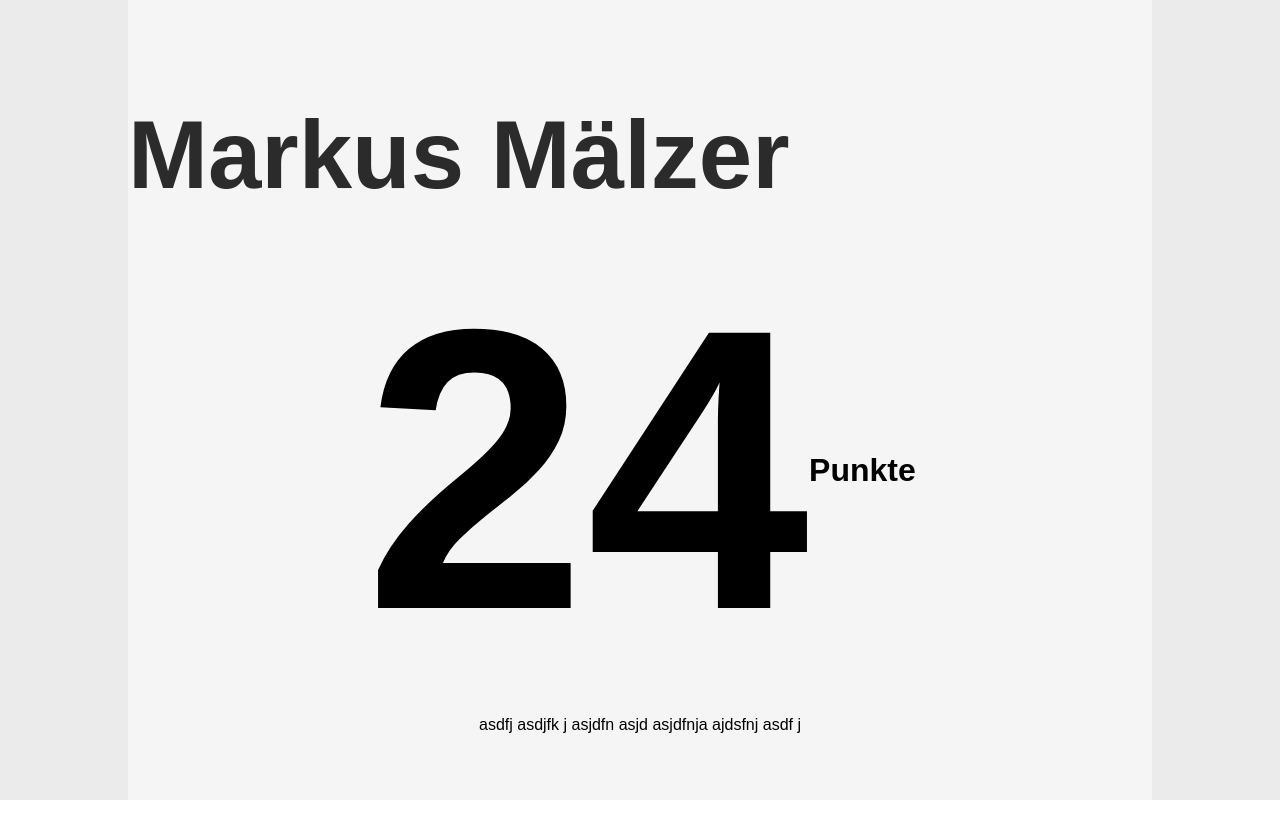
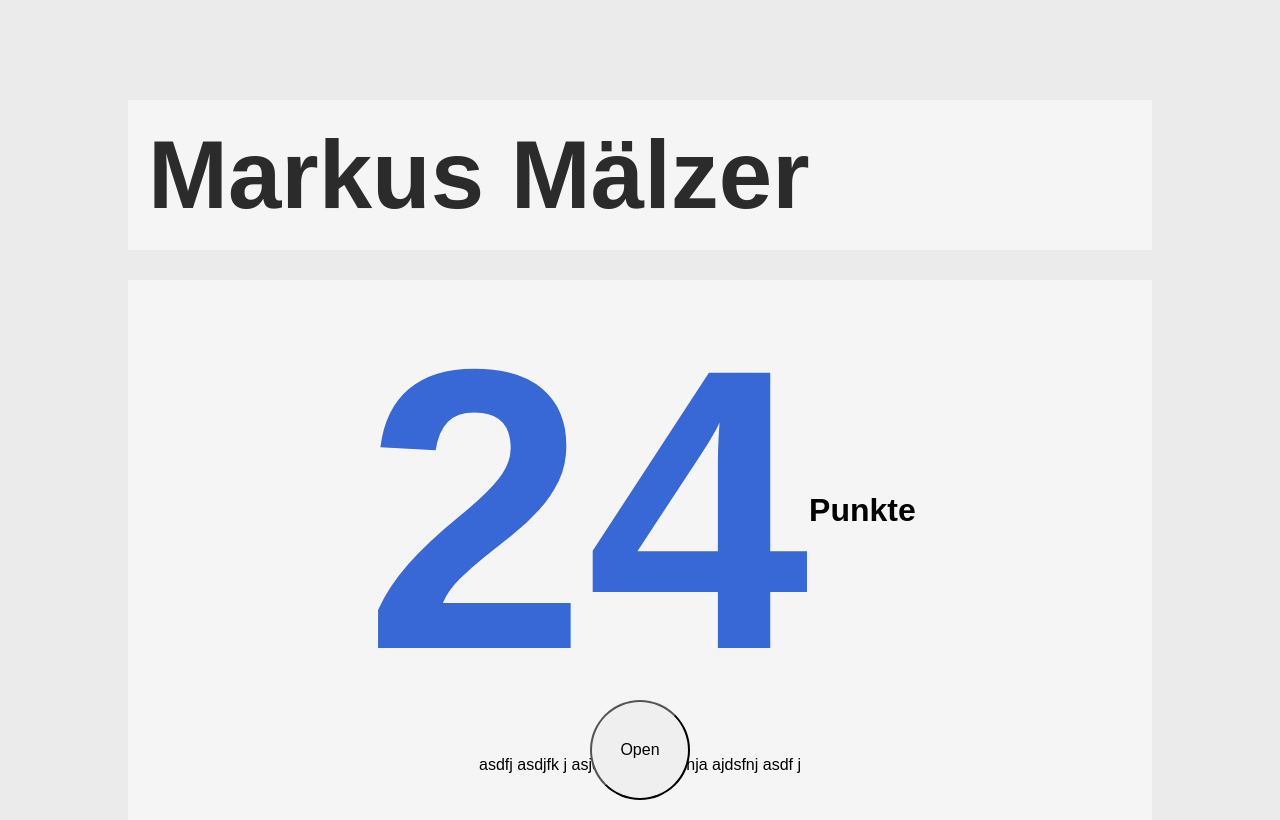
Before and after one commit to bfi-kaernten-gmbh/bfi-punkteverteiler, a React (Create React App) app in the folder client/: page /user/1 in a window 1280 px wide. Built offline with nearby package versions, Linux system fonts and the light colour scheme.

Commit message:
refactoring components for style + toggle function for pointLog

```diff
--- a/client/src/components/user/index.js
+++ b/client/src/components/user/index.js
@@ -1,32 +1,77 @@
 import React, { Component } from 'react';
 import { connect } from 'react-redux';
 import {  fetchUser } from '../../actions';
+import _ from 'lodash';
 
 class UserView extends Component {
+  state = {
+    toggleLog: false
+  }
+
   componentDidMount() {
     const { id } = this.props.match.params;
     this.props.fetchUser(id);
   }
 
+  handleOnClick = () => {
+    this.setState({toggleLog: !this.state.toggleLog})
+  }
+
+  handleLogList = () => {
+    return _.map(this.props.user.pointLog, pointLog => {
+      return (
+        <div className="" key={pointLog.id}>
+          <p>{pointLog.points} Punkte</p>
+          <p>{pointLog.text}</p>
+        </div>
+      );
+    })
+  }
+
+  renderLog = () => {
+    const { user } = this.props;
+
+    if (!this.state.toggleLog === true) {
+      return (
+        <div className="flex">
+          <button className="fixed rounded" onClick={this.handleOnClick}>
+            Open
+          </button>
+        </div>
+      );
+    }
+    if (!this.state.toggleLog === false) {
+      return (
+        <div className="flex">
+          <button className="fixed rounded" onClick={this.handleOnClick}>
+            close
+          </button>
+          <div>
+            {this.handleLogList()}
+          </div>
+        </div>
+      );
+    }
+  }
+
+
   render() {
     const { user } = this.props;
-    console.log(this.props.user);
-
-    if(!user) {
-      return <div>Loading...</div>
-    }
 
     return (
       <div className="fullScreenSection">
         <div className="positioningContainer">
-          <h1>{user.name}</h1>
+          <h1>{user.firstName + ' ' + user.lastName}</h1>
           <div className="wrap">
-            <h2>{user.points}</h2>
+            <h2>{user.totalPoints}</h2>
             <h3>Punkte</h3>
-            <p className="center" >asdfj asdjfk j asjdfn asjd asjdfnja ajdsfnj asdf j</p>
+            <p className="center" >
+              asdfj asdjfk j asjdfn asjd asjdfnja ajdsfnj asdf j
+            </p>
           </div>
+            {this.renderLog()}
+        </div>
 
-        </div>
 
       </div>
     );
--- a/client/src/index.min.css
+++ b/client/src/index.min.css
@@ -1 +1 @@
-body{margin:0;padding:0;font-family:sans-serif}h1,h2,h3,h4,h5,h6{padding:0;margin:0}h1{font-size:72pt;margin-top:100px;margin-bottom:30px;color:#2b2b2b}div .wrap{width:100%;display:flex;flex-wrap:wrap;justify-content:center;align-items:center}div .wrap h2{font-size:300pt;text-align:center}div .wrap h3{font-size:24pt}p.center{width:100%;text-align:center}div.fullScreenSection{display:flex;justify-content:center;width:100%;height:100vh;overflow:hidden;background-color:#ebebeb}div.positioningContainer{max-width:1200px;min-width:300px;width:80%;background-color:#f5f5f5}
+body{margin:0;padding:0;font-family:sans-serif}h1,h2,h3,h4,h5,h6{padding:0;margin:0}h1{font-size:72pt;margin-top:100px;margin-bottom:30px;color:#2b2b2b;box-sizing:border-box;padding:20px 20px 20px 20px;background-color:#f5f5f5}div .wrap{width:100%;display:flex;flex-wrap:wrap;justify-content:center;align-items:center;background-color:#f5f5f5;padding-bottom:30px}div .wrap h2{color:#3867d6;font-size:300pt;text-align:center}div .wrap h3{font-size:24pt}p{font-size:12pt}p.center{width:100%;text-align:center}div.fullScreenSection{display:flex;justify-content:center;width:100%;min-height:100vh;height:auto;background-color:#ebebeb}div.positioningContainer{max-width:1200px;min-width:300px;width:80%;height:auto}div.flex{max-width:1200px;min-width:300px;position:absolute;width:80%;height:auto;display:flex;justify-content:center}button{width:100px;height:100px;font-size:12pt}button.fixed{display:block;position:fixed;bottom:0}button.rounded{border-radius:50px}
--- a/client/src/index.scss
+++ b/client/src/index.scss
@@ -16,6 +16,9 @@
   margin-top: 100px;
   margin-bottom: 30px;
   color: #2b2b2b;
+  box-sizing: border-box;
+  padding: 20px 20px 20px 20px;
+  background-color: #f5f5f5;
 }
 
 div .wrap {
@@ -24,7 +27,10 @@
   flex-wrap: wrap;
   justify-content: center;
   align-items: center;
+  background-color: #f5f5f5;
+  padding-bottom: 30px;
   & h2 {
+    color: #3867d6;
     font-size: 300pt;
     text-align: center;
   }
@@ -34,6 +40,7 @@
 }
 
 p {
+  font-size: 12pt;
   &.center {
     width: 100%;
     text-align: center;
@@ -47,8 +54,8 @@
   display: flex;
   justify-content: center;
   width: 100%;
-  height: 100vh;
-  overflow: hidden;
+  min-height: 100vh;
+  height: auto;
   background-color: #ebebeb;
 }
 
@@ -56,5 +63,33 @@
   max-width: 1200px;
   min-width: 300px;
   width: 80%;
-  background-color: #f5f5f5;
+  height: auto;
 }
+
+div.flex {
+  max-width: 1200px;
+  min-width: 300px;
+  position: absolute;
+  width: 80%;
+  height: auto;
+  display: flex;
+  justify-content: center;
+}
+
+/* Button Style */
+
+button {
+  width: 100px;
+  height: 100px;
+  font-size: 12pt;
+
+  &.fixed {
+    display: block;
+    position: fixed;
+    bottom: 0;
+  }
+
+  &.rounded {
+    border-radius: 50px;
+  }
+}
--- a/client/src/reducers/reducer-user.js
+++ b/client/src/reducers/reducer-user.js
@@ -3,14 +3,15 @@
 const initialState = {
   1: {
     id: 1,
-    username: 'maceeee',
-    name: 'Markus Mälzer',
+    username: 'mar.zer',
+    firstName: 'Markus',
+    lastName: 'Mälzer',
     email: 'react@redux.git',
-    points: '24',
-    punkteLog: {
+    totalPoints: 24,
+    pointLog: {
       1: {
         id: 1,
-        punkte: '2',
+        points: '2',
         text: 'just for chillin'
       }
     }
@@ -20,16 +21,16 @@
     username: 'Wenge',
     name: 'Dominik Wenghofer',
     email: 'react@gitignore.redux',
-    points: '0',
-    punkteLog: {
+    points: 20,
+    pointLog: {
       1: {
         id: 1,
-        punkte: '0',
+        points: 10,
         text: 'just for chillin'
       },
       2: {
         id: 2,
-        punkte: '2',
+        points: 2,
         text: 'idk'
       }
     }
```
